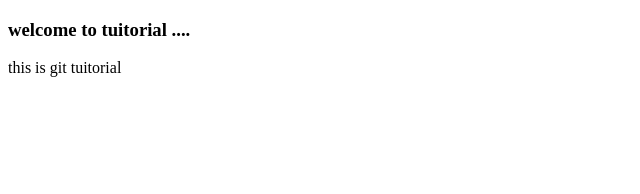
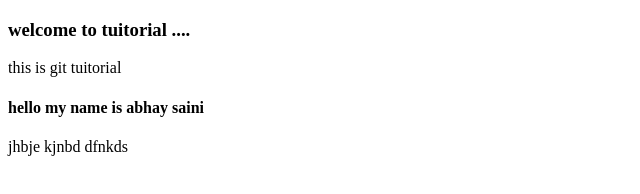
Before and after one commit to abhaycodee/Git-tuitorial, a plain HTML site: page index.html in a window 1280 px wide. Shown: the whole page, without its empty margins (0-640 px from the left). Drawn offline with Linux system fonts and the light colour scheme.

```diff
--- a/index.html
+++ b/index.html
@@ -8,5 +8,8 @@
 <body>
     <h3>welcome to tuitorial .... </h3>
     <p>this is git tuitorial</p>
+    <h4>hello my name is abhay saini</h4>
+
+    <div>jhbje kjnbd dfnkds</div>
 </body>
 </html>
```
